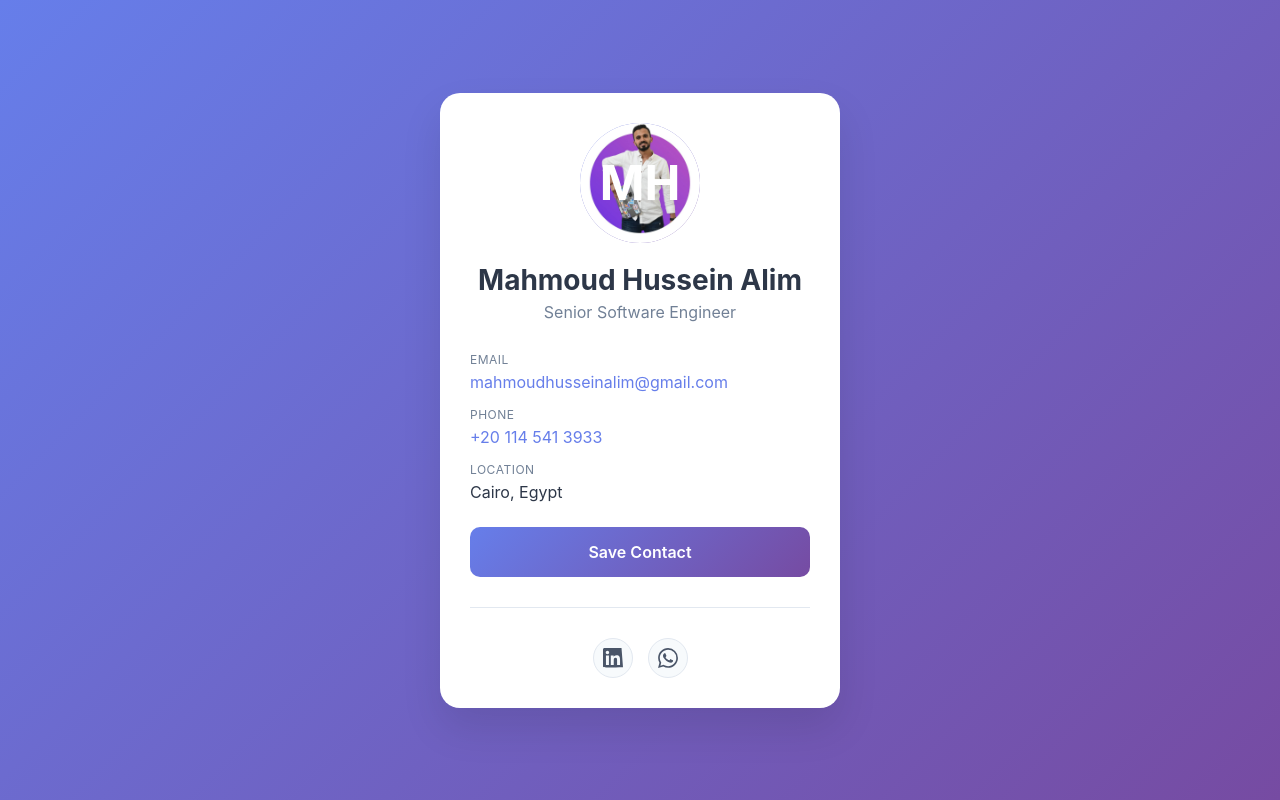
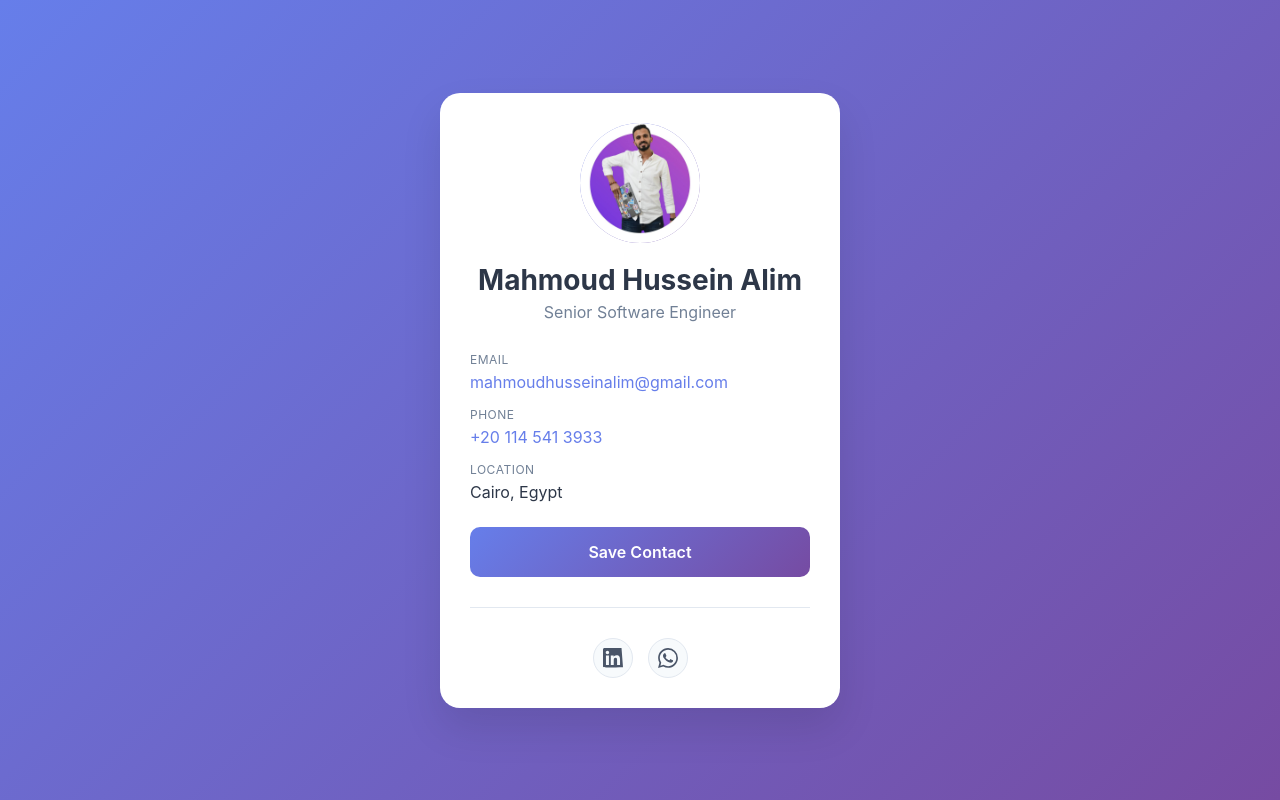
Before and after one commit to MhmoudAlim/nfc-profile, a plain HTML site: page nfc-profile-page.html in a window 1280 px wide. Drawn offline with Linux system fonts and the light colour scheme.

Commit message:
Update nfc-profile-page.html

```diff
--- a/nfc-profile-page.html
+++ b/nfc-profile-page.html
@@ -186,7 +186,6 @@
     <div class="card">
         <!-- Profile Image/Initial -->
         <div class="profile-img" id="profileImg">
-            <span class="initials">MH</span>
             <img src="https://raw.githubusercontent.com/MhmoudAlim/nfc-profile/main/blob/profile_picture.png" alt="Mahmoud Hussein Alim" onerror="this.style.display='none'">
         </div>
 
```
